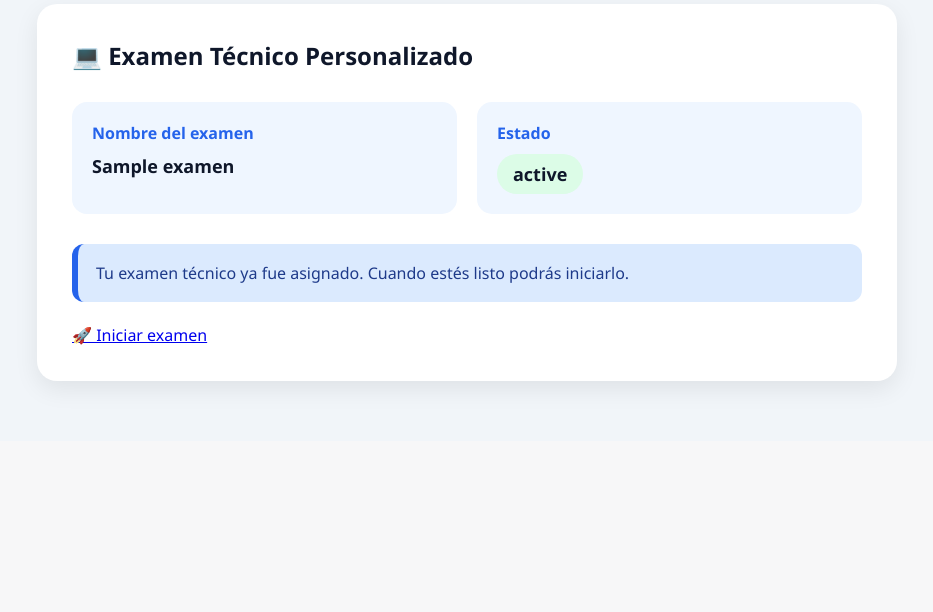
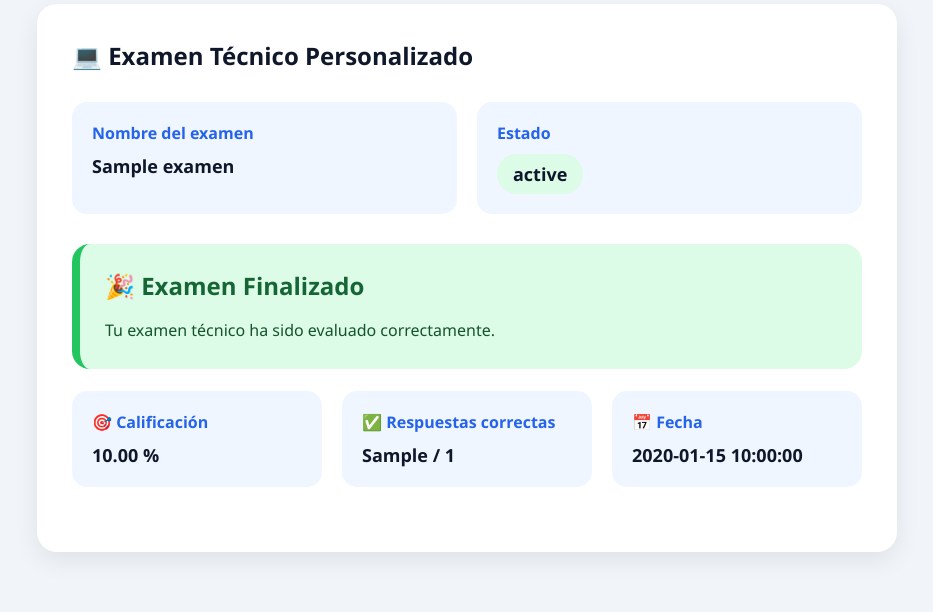
Before and after one commit to trexoxam/SIS-EV-IA-IOT, a Flask app: template templates/agenda.html in a window 1280 px wide. Shown: the part 835-1447 px from the top of the page, without its empty margins (173-1106 px from the left). Before the commit the page ends 1229 px from the top, so only its background shows below. Run offline with Flask 3, Linux system fonts and the light colour scheme; the template is opened without the code that fills it: most values are stand-ins (such as "Sample title", 1, 10 or a date in 2020).

Commit message:
cambio 56

```diff
--- a/templates/agenda.html
+++ b/templates/agenda.html
@@ -188,6 +188,66 @@ la información aparecerá aquí.
 
         </div>
 
+        {% if resultado_tecnico %}
+
+            <div class="resultado aprobado">
+
+                <h3>🎉 Examen Finalizado</h3>
+
+                <p>
+
+                    Tu examen técnico ha sido evaluado correctamente.
+
+                </p>
+
+            </div>
+
+            <br>
+
+            <div class="info">
+
+                <div class="dato">
+
+                    <h4>🎯 Calificación</h4>
+
+                    <p>
+
+                        {{ "%.2f"|format(resultado_tecnico.calificacion) }} %
+
+                    </p>
+
+                </div>
+
+                <div class="dato">
+
+                    <h4>✅ Respuestas correctas</h4>
+
+                    <p>
+
+                        {{ resultado_tecnico.respuestas_correctas }}
+                        /
+                        {{ resultado_tecnico.total_preguntas }}
+
+                    </p>
+
+                </div>
+
+                <div class="dato">
+
+                    <h4>📅 Fecha</h4>
+
+                    <p>
+
+                        {{ resultado_tecnico.fecha_realizacion }}
+
+                    </p>
+
+                </div>
+
+            </div>
+
+        {% else %}
+
             <div class="mensaje">
 
                 Tu examen técnico ya fue asignado.
@@ -205,6 +265,8 @@ la información aparecerá aquí.
 
             </a>
 
+        {% endif %}
+
     </div>
 
 </div>
```
Lines whose indentation alone changed are shown as unchanged.
